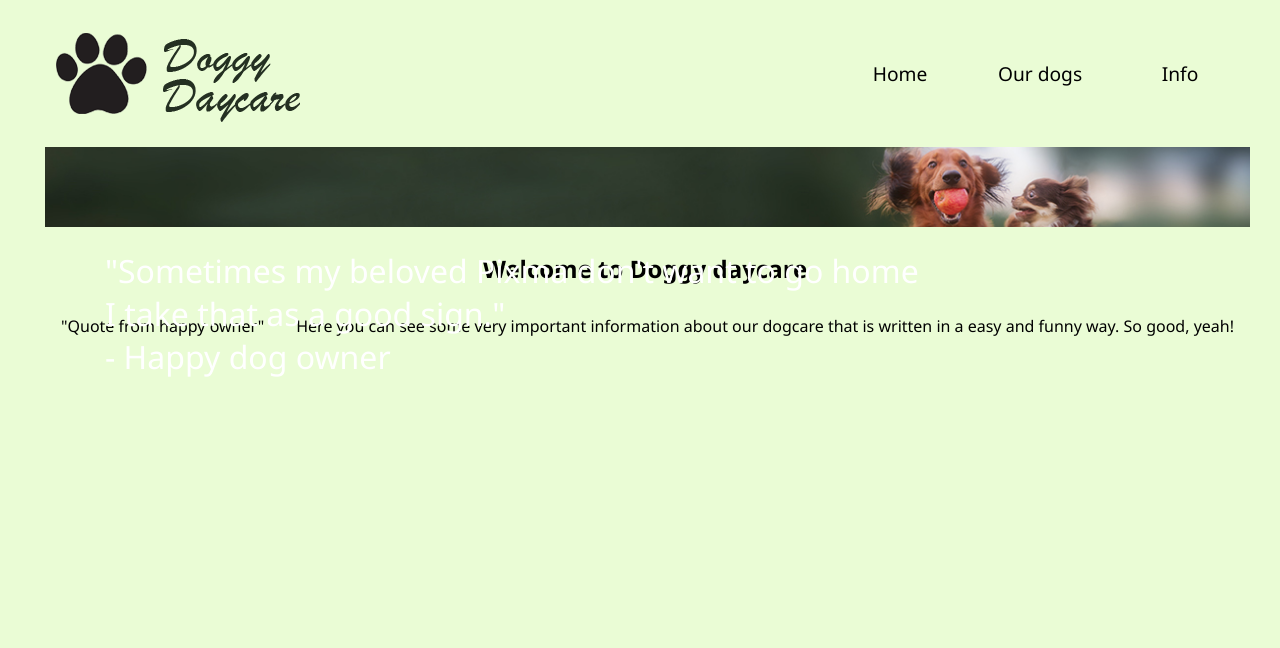
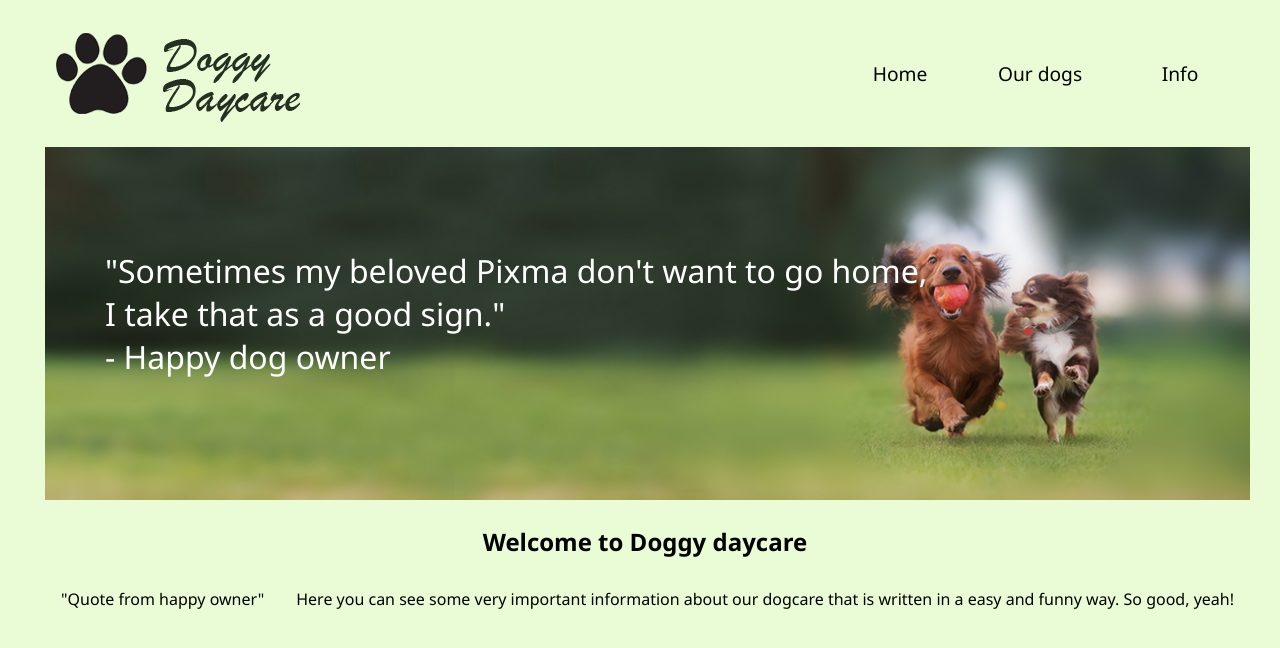
Before and after one commit to Noccis/dog-care, a React (Create React App) app: page / in a window 1280 px wide. Shown: the top 648 px of the page. Built offline with nearby package versions, Linux system fonts and the light colour scheme; no server answers.

Commit message:
started on register design

```diff
--- a/src/components/Info.js
+++ b/src/components/Info.js
@@ -7,8 +7,8 @@ const Info = ({activeDog}) => {
 
     return (
         <section className="info-section">
-            <div className='header-image-container'>
-                <img src={dogHeader} className="header-image"/>
+            <div className='small-header-image-container'>
+                <img src={dogHeader} className="small-header-image"/>
             </div>
 
             <img src={activeDog.img} alt="Picture of a dog" />
--- a/src/components/Register.js
+++ b/src/components/Register.js
@@ -19,7 +19,7 @@ const Register = ({dogList, showInfo, dodo}) => {
              <img src={dog.img} alt="Picture of a dog" />
              <p>{dog.name}</p>
              <Link to={"/info"}>
-                <button onClick={() => showInfo(dog)}>Set Dog</button>
+                <button onClick={() => showInfo(dog)}>Show info</button>
              </Link>
 
           </div>
@@ -31,12 +31,12 @@ const Register = ({dogList, showInfo, dodo}) => {
     return (
         <section className="register">
           <div className='header-image-container'>
-            <img src={dogHeader} className="header-image"/>
+            <img src={dogHeader} className="small-header-image"/>
             <p className="page-info"><span>Our dogs</span> - click a dog for more info</p>
           </div>
-            <button onClick={() => {
+           {/*  <button onClick={() => {
                 console.log(dodo);
-            }}>Print Dog</button>
+            }}>Print Dog</button> */}
             <section className="dog-list">
                 {listOfDogs}
             </section>
--- a/src/components/Welcome.js
+++ b/src/components/Welcome.js
@@ -7,7 +7,7 @@ const Welcome = () => {
         <section>
             <div className='header-image-container'>
             <img src={dogHeader} alt="Cute dogs playing" className='header-image'></img>
-            <p className='slogan'>"Sometimes my beloved Pixma don't want to go home <br />
+            <p className='slogan'>"Sometimes my beloved Pixma don't want to go home, <br />
             I take that as a good sign."<br/>
             - Happy dog owner</p>
             </div>
--- a/src/styling/info.css
+++ b/src/styling/info.css
@@ -2,7 +2,7 @@
     position: relative;
 }
 
-.header-image {
+.small-header-image {
       width: 100%;
       height: 80px;
       object-fit: cover;
--- a/src/styling/register.css
+++ b/src/styling/register.css
@@ -1,8 +1,8 @@
-.header-image-container {
+.small-header-image-container {
   position: relative;
 }
 
-.header-image {
+.small-header-image {
     width: 100%;
     height: 80px;
     object-fit: cover;
@@ -28,19 +28,24 @@
     display: flex;
     flex-wrap: wrap;
     justify-content: space-around;
+
   }
 
   .dog {
-    width: 11%;
-    height: 11%;
-    background-color: antiquewhite;
+    width: 250px;
+    height: 300px;
+    background-color: rgb(255, 255, 255);
     border: 1px solid rgb(78, 42, 42);
     border-radius: 8px;
-    margin: 0.5em;
+    margin: 0.8em;
+    display: flex;
+    justify-content: center;
+    align-items: center;
+    flex-direction: column;
   }
 
   .dog img {
-    margin-top: 2%;
+    /* margin-top: 2%; */
     width:60%;
     height: 60%;
 
--- a/src/styling/welcome.css
+++ b/src/styling/welcome.css
@@ -1,5 +1,8 @@
 .header-image-container {
     position: relative;
+}
+.header-image-container img {
+    width: 100%;
 }
 
 .slogan {
```
